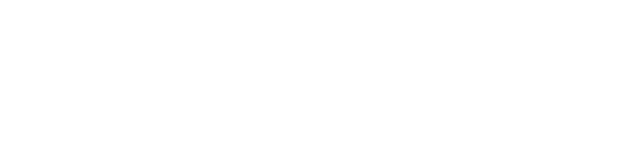
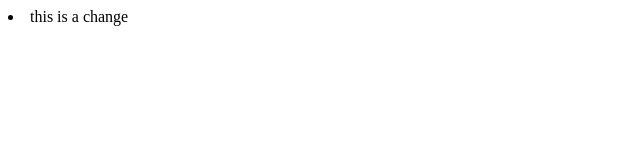
Before and after one commit to Brandability/wowcool, a plain HTML site: page index.html in a window 1280 px wide. Shown: the whole page, without its empty margins (0-640 px from the left). Drawn offline with Linux system fonts and the light colour scheme.

Commit message:
change request

```diff
--- a/index.html
+++ b/index.html
@@ -7,6 +7,6 @@
     <title>Document</title>
 </head>
 <body>
-
+    <li> this is a change</li>
 </body>
 </html>
```
